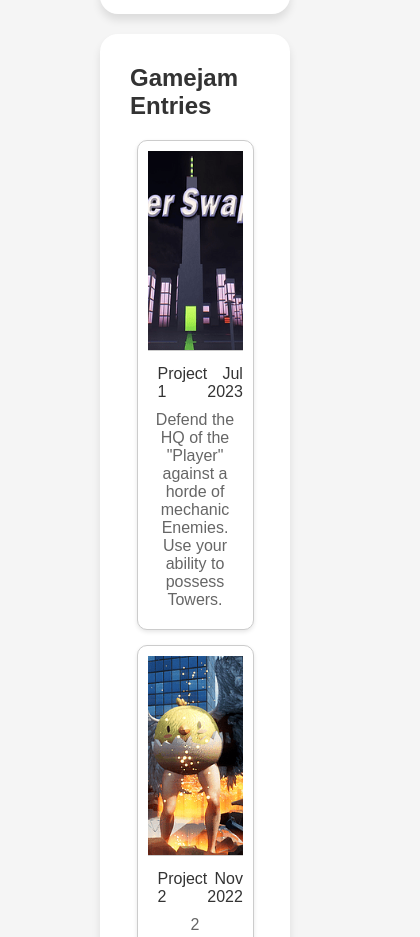
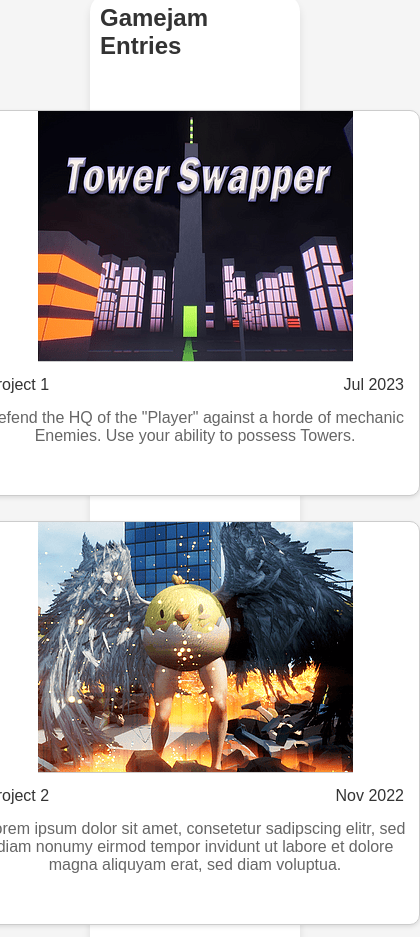
Before and after one commit to Denjil404/Denjil404.github.io, a plain HTML site: page index.html in a window 390 px wide. Shown: the part 532-1469 px from the top of the page, 420 px wide, since content can reach past the window. Drawn offline with Linux system fonts and the light colour scheme.

Commit message:
changes for mobile
margin and padding

```diff
--- a/index.html
+++ b/index.html
@@ -45,7 +45,7 @@
         .section {
             background-color: white;
             padding: 30px;
-            margin: 20px;
+            margin: 0px 100px 50px 100px;
             border-radius: 18px;
             box-shadow: 0 6px 8px rgba(0,0,0,0.1);
             opacity: 0;
@@ -55,7 +55,7 @@
         }
 
         .section h2 {
-            margin-bottom: 20px; /* Add margin to section titles */
+            margin-bottom: 50px; /* Add margin to section titles */
         }
 
         #about {
@@ -76,22 +76,24 @@
 
         .project-grid {
             display: grid;
-            grid-template-columns: repeat(4, 1fr);
-            gap: 15px 15px;
+            grid-template-columns: repeat(auto-fit, minmax(450px, 1fr)); /* Flexible columns */
+            gap: 25px; /* Adjust gap between cards */
+            padding: 0 10px; /* Add padding to the left and right */
+            justify-content: center; /* Center the grid items */
         }
 
         .project-card {
             text-align: center;
             border: 1px solid #ccc; /* Add border */
             border-radius: 10px;
-            padding: 10px;
+            padding: 0px;
             background-color: #fff;
             box-shadow: 0 2px 4px rgba(0, 0, 0, 0.1);
             transition: transform 0.2s; /* Add transition for hover effect */
             position: relative; /* Ensure cards have a higher z-index */
             z-index: 2;
-            width: 315px; /* Fixed width */
-            height: 300px; /* Increased height to make room for description */
+            height: 500px; /* Fixed height */
+            width: 450px; /* Fixed width */
         }
 
         .project-card:hover {
@@ -101,16 +103,15 @@
 
         .project-card img {
             width: 100%;
-            height: 200px; /* Fixed height for images */
+            height: 100%;
             object-fit: cover;
             border-bottom: 1px solid #ccc; /* Add border to bottom of image */
-            margin-bottom: 10px; /* Add space between image and text */
         }
 
         .project-info {
             display: flex;
             justify-content: space-between;
-            margin-bottom: 10px;
+            margin: 10px 5px 15px 5px; /* Increase margin to add space between image and project info */
             padding: 0 10px;
         }
 
@@ -124,8 +125,9 @@
 
         .project-text {
             color: #666;
-            margin-bottom: 10px; /* Adjust margin for description */
+            margin-bottom: 50px; /* Adjust margin for description */
             text-decoration: none; /* Remove underline */
+            padding: 0 10px; /* Add padding for text */
         }
 
         .project-card a {
@@ -146,17 +148,34 @@
                 font-size: 2.5em;
             }
 
-            section {
-                margin: 10px;
+            .section {
+                margin: 10px -80px 0px -80px;
+                padding: 20px; /* Adjust padding for smaller screens */
             }
 
             .project-grid {
-                grid-template-columns: repeat(1, 1fr); /* Adjust to one column on smaller screens */
-                justify-items: center; /* Center the cards */
+                padding: 0 10px; /* Add padding to the left and right */
             }
 
             .project-card {
-                width: 90%; /* Adjust width to fit within the screen */
+                width: 100%; /* Adjust width to fill the screen */
+                height: auto; /* Adjust height to fit content */
+            }
+
+            .project-card img {
+                height: auto; /* Adjust height to fit content */
+                width: auto;
+            }
+        }
+
+        @media (max-width: 480px) {
+            .section {
+                margin: 10px;
+                padding: 10px; /* Further adjust padding for very small screens */
+            }
+
+            .project-card {
+                width: auto;
                 height: auto; /* Adjust height to fit content */
             }
         }
@@ -220,7 +239,7 @@
                         <div class="name">Project 2</div>
                         <div class="date">Nov 2022</div>
                     </div>
-                    <div class="project-text">2</div>
+                    <div class="project-text">Lorem ipsum dolor sit amet, consetetur sadipscing elitr, sed diam nonumy eirmod tempor invidunt ut labore et dolore magna aliquyam erat, sed diam voluptua.</div>
                 </div>
                 <div class="project-card">
                     <a href="WebsiteTEST/pages/gamejamEntries/game_template.html?id=game3">
@@ -230,7 +249,7 @@
                         <div class="name">Project 3</div>
                         <div class="date">Jul 2022</div>
                     </div>
-                    <div class="project-text">3</div>
+                    <div class="project-text">Lorem ipsum dolor sit amet, consetetur sadipscing elitr, sed diam nonumy eirmod tempor invidunt ut labore et dolore magna aliquyam erat, sed diam voluptua.</div>
                 </div>
                 <div class="project-card">
                     <a href="WebsiteTEST/pages/gamejamEntries/game_template.html?id=game4">
@@ -240,7 +259,7 @@
                         <div class="name">Project 4</div>
                         <div class="date">Jul 2022</div>
                     </div>
-                    <div class="project-text">4</div>
+                    <div class="project-text">Lorem ipsum dolor sit amet, consetetur sadipscing elitr, sed diam nonumy eirmod tempor invidunt ut labore et dolore magna aliquyam erat, sed diam voluptua.</div>
                 </div>
                 <div class="project-card">
                     <a href="WebsiteTEST/pages/gamejamEntries/game_template.html?id=game5">
@@ -250,8 +269,9 @@
                         <div class="name">Project 5</div>
                         <div class="date">Apr 2022</div>
                     </div>
-                    <div class="project-text">5</div>
+                    <div class="project-text">Lorem ipsum dolor sit amet, consetetur sadipscing elitr, sed diam nonumy eirmod tempor invidunt ut labore et dolore magna aliquyam erat, sed diam voluptua.</div>
                 </div>
+
                 <div class="project-card">
                     <a href="WebsiteTEST/pages/gamejamEntries/game_template.html?id=game6">
                         <img src="WebsiteTEST/images/BL1.png" alt="Project 6">
@@ -260,8 +280,9 @@
                         <div class="name">Project 6</div>
                         <div class="date">Feb 2022</div>
                     </div>
-                    <div class="project-text">6</div>
+                    <div class="project-text">Lorem ipsum dolor sit amet, consetetur sadipscing elitr, sed diam nonumy eirmod tempor invidunt ut labore et dolore magna aliquyam erat, sed diam voluptua.</div>
                 </div>
+
                 <div class="project-card">
                     <a href="WebsiteTEST/pages/gamejamEntries/game_template.html?id=game7">
                         <img src="WebsiteTEST/images/CD1.png" alt="Project 7">
@@ -270,7 +291,7 @@
                         <div class="name">Project 7</div>
                         <div class="date">Jun 2021</div>
                     </div>
-                    <div class="project-text">7</div>
+                    <div class="project-text">Lorem ipsum dolor sit amet, consetetur sadipscing elitr, sed diam nonumy eirmod tempor invidunt ut labore et dolore magna aliquyam erat, sed diam voluptua.</div>
                 </div>
             </div>
         </section>
@@ -280,23 +301,24 @@
             <div class="project-grid">
                 <div class="project-card">
                     <a href="WebsiteTEST/pages/gamejamEntries/game_template.html?id=project1">
-                        <img src="WebsiteTEST/images/vr1cropped.jpg" alt="Project 1">
+                        <img src="WebsiteTEST/images/vr1cropped.jpg" alt="Project 8">
                     </a>
                     <div class="project-info">
                         <div class="name">Experimental Game Design</div>
                         <div class="date">Dez 2024</div>
                     </div>
-                    <div class="project-text">VR</div>
+                    <div class="project-text">Lorem ipsum dolor sit amet, consetetur sadipscing elitr, sed diam nonumy eirmod tempor invidunt ut labore et dolore magna aliquyam erat, sed diam voluptua.</div>
                 </div>
+
                 <div class="project-card">
                     <a href="WebsiteTEST/pages/gamejamEntries/game_template.html?id=project2">
-                        <img src="WebsiteTEST/images/worm1.jpg" alt="Project 2">
+                        <img src="WebsiteTEST/images/worm1.jpg" alt="Project 9">
                     </a>
                     <div class="project-info">
                         <div class="name">Game Prototype</div>
                         <div class="date">Jul 2024</div>
                     </div>
-                    <div class="project-text">2</div>
+                    <div class="project-text">Lorem ipsum dolor sit amet, consetetur sadipscing elitr, sed diam nonumy eirmod tempor invidunt ut labore et dolore magna aliquyam erat, sed diam voluptua.</div>
                 </div>
                 <div class="project-card">
                     <a href="WebsiteTEST/pages/gamejamEntries/game_template.html?id=project3">
@@ -306,7 +328,7 @@
                         <div class="name">Game Art</div>
                         <div class="date">Jan 2024</div>
                     </div>
-                    <div class="project-text">3</div>
+                    <div class="project-text">Lorem ipsum dolor sit amet, consetetur sadipscing elitr, sed diam nonumy eirmod tempor invidunt ut labore et dolore magna aliquyam erat, sed diam voluptua.</div>
                 </div>
                 <div class="project-card">
                     <a href="WebsiteTEST/pages/gamejamEntries/game_template.html?id=project4">
@@ -316,7 +338,7 @@
                         <div class="name">Game Art</div>
                         <div class="date">Jan 2024</div>
                     </div>
-                    <div class="project-text">3</div>
+                    <div class="project-text">Lorem ipsum dolor sit amet, consetetur sadipscing elitr, sed diam nonumy eirmod tempor invidunt ut labore et dolore magna aliquyam erat, sed diam voluptua.</div>
                 </div>
             </div>
         </section>
@@ -326,33 +348,33 @@
             <div class="project-grid">
                 <div class="project-card">
                     <a href="WebsiteTEST/pages/gamejamEntries/game_template.html?id=prototype1">
-                        <img src="WebsiteTEST/images/8.jpg" alt="Project 1">
+                        <img src="WebsiteTEST/images/art1.jpg" alt="Project 1">
                     </a>
                     <div class="project-info">
                         <div class="name">Project 1</div>
                         <div class="date">Nov 2025</div>
                     </div>
-                    <div class="project-text">1</div>
+                    <div class="project-text">Lorem ipsum dolor sit amet, consetetur sadipscing elitr, sed diam nonumy eirmod tempor invidunt ut labore et dolore magna aliquyam erat, sed diam voluptua.</div>
                 </div>
                 <div class="project-card">
                     <a href="WebsiteTEST/pages/gamejamEntries/game_template.html?id=prototype2">
-                        <img src="WebsiteTEST/images/9.jpg" alt="Project 2">
+                        <img src="WebsiteTEST/images/art1.jpg" alt="Project 2">
                     </a>
                     <div class="project-info">
                         <div class="name">Project 2</div>
                         <div class="date">Dec 2025</div>
                     </div>
-                    <div class="project-text">2</div>
+                    <div class="project-text">Lorem ipsum dolor sit amet, consetetur sadipscing elitr, sed diam nonumy eirmod tempor invidunt ut labore et dolore magna aliquyam erat, sed diam voluptua.</div>
                 </div>
                 <div class="project-card">
                     <a href="WebsiteTEST/pages/gamejamEntries/game_template.html?id=prototype3">
-                        <img src="WebsiteTEST/images/10.jpg" alt="Project 3">
+                        <img src="WebsiteTEST/images/art1.jpg" alt="Project 3">
                     </a>
                     <div class="project-info">
                         <div class="name">Project 3</div>
                         <div class="date">Jan 2026</div>
                     </div>
-                    <div class="project-text">3</div>
+                    <div class="project-text">Lorem ipsum dolor sit amet, consetetur sadipscing elitr, sed diam nonumy eirmod tempor invidunt ut labore et dolore magna aliquyam erat, sed diam voluptua.</div>
                 </div>
             </div>
         </section>
```
Also changed, not shown: WebsiteTEST/images/art1.jpg, WebsiteTEST/images/vr1cropped.jpg, WebsiteTEST/images/worm1.jpg.
